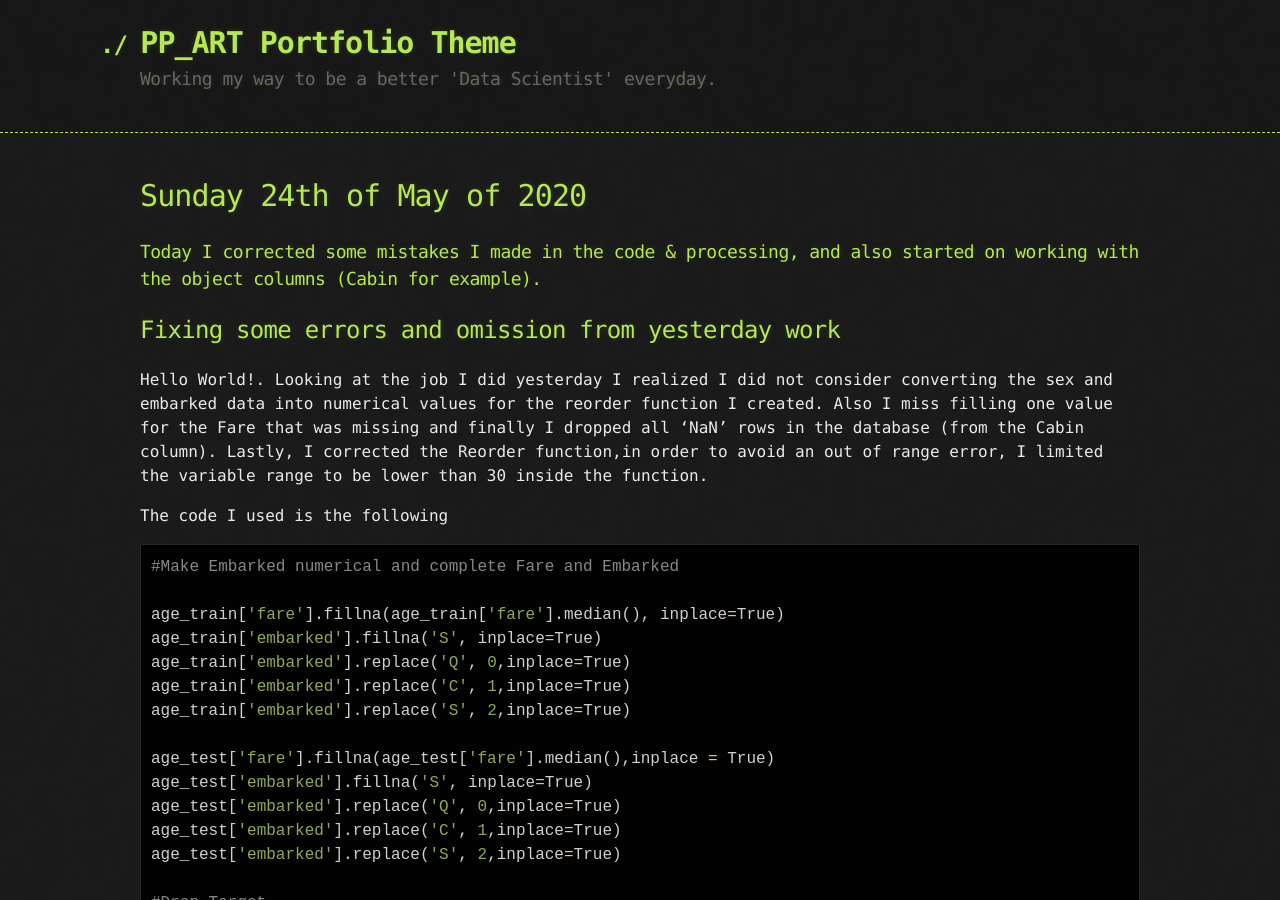
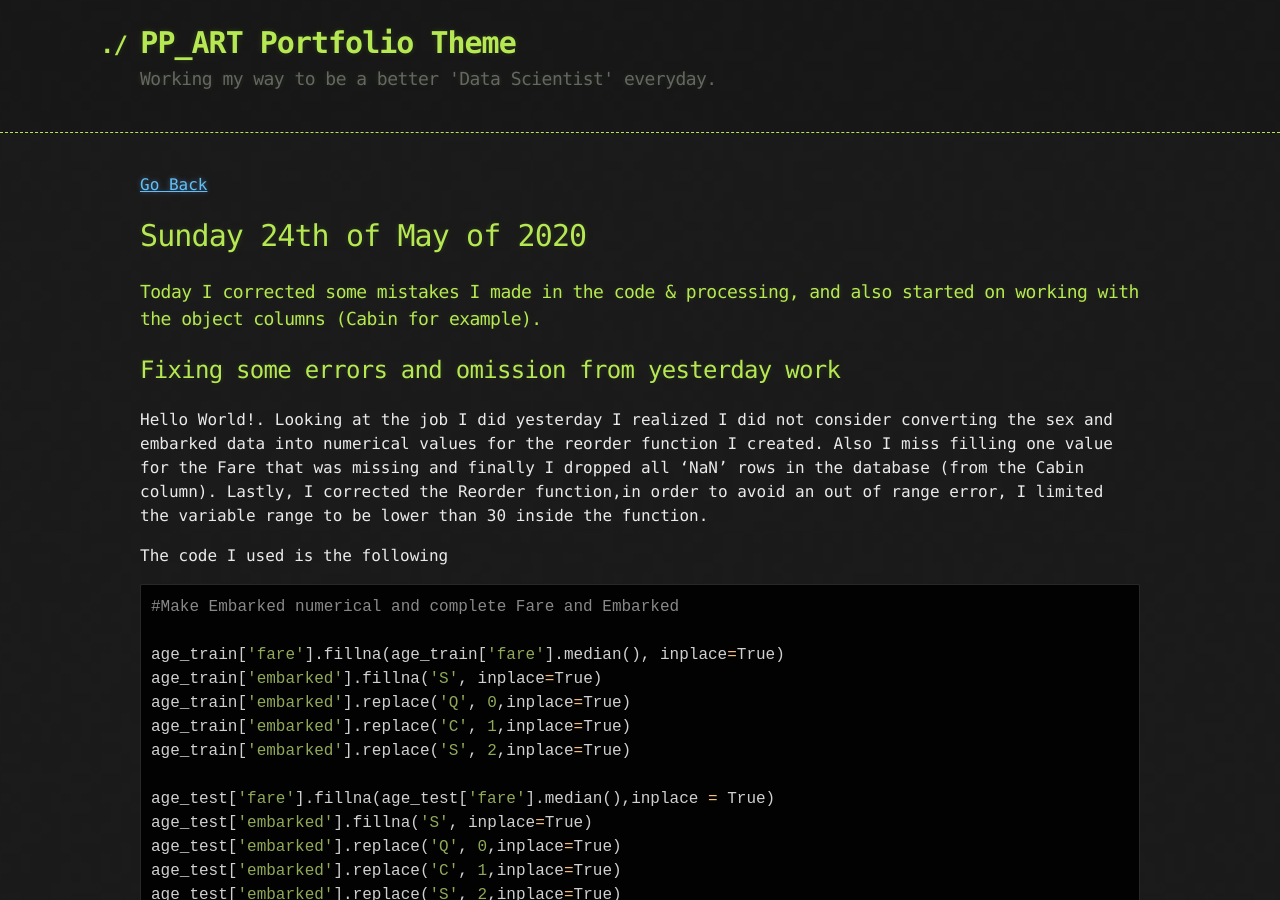
Before and after one commit to PaulB86UK/PP_ART, a Jekyll site: the page built from docs/2020/24_5.md, in a window 1280 px wide and 900 px high. Built offline with Jekyll 4.4.1, drawn with Linux system fonts in a browser that asks for light colours; our own code applies the rules of GitHub Pages for plain Markdown files.

Commit message:
Update 24_5.md

```diff
--- a/docs/2020/24_5.md
+++ b/docs/2020/24_5.md
@@ -2,6 +2,8 @@
 title: 24/05/2020
 permalink: /2020/24_5
 ---
+[Go Back](https://paulb86uk.github.io/PP_ART.github.io/)
+
 # Sunday 24th of May of 2020
 
 ### Today I corrected some mistakes I made in the code & processing, and also started on working with the object columns (Cabin for example).
@@ -96,3 +98,5 @@ You might check the final version(with no graphical example, and in Colaboratory
 Thanks for reading!!
 
 PP_ART
+
+[Go Back](https://paulb86uk.github.io/PP_ART.github.io/)
```
